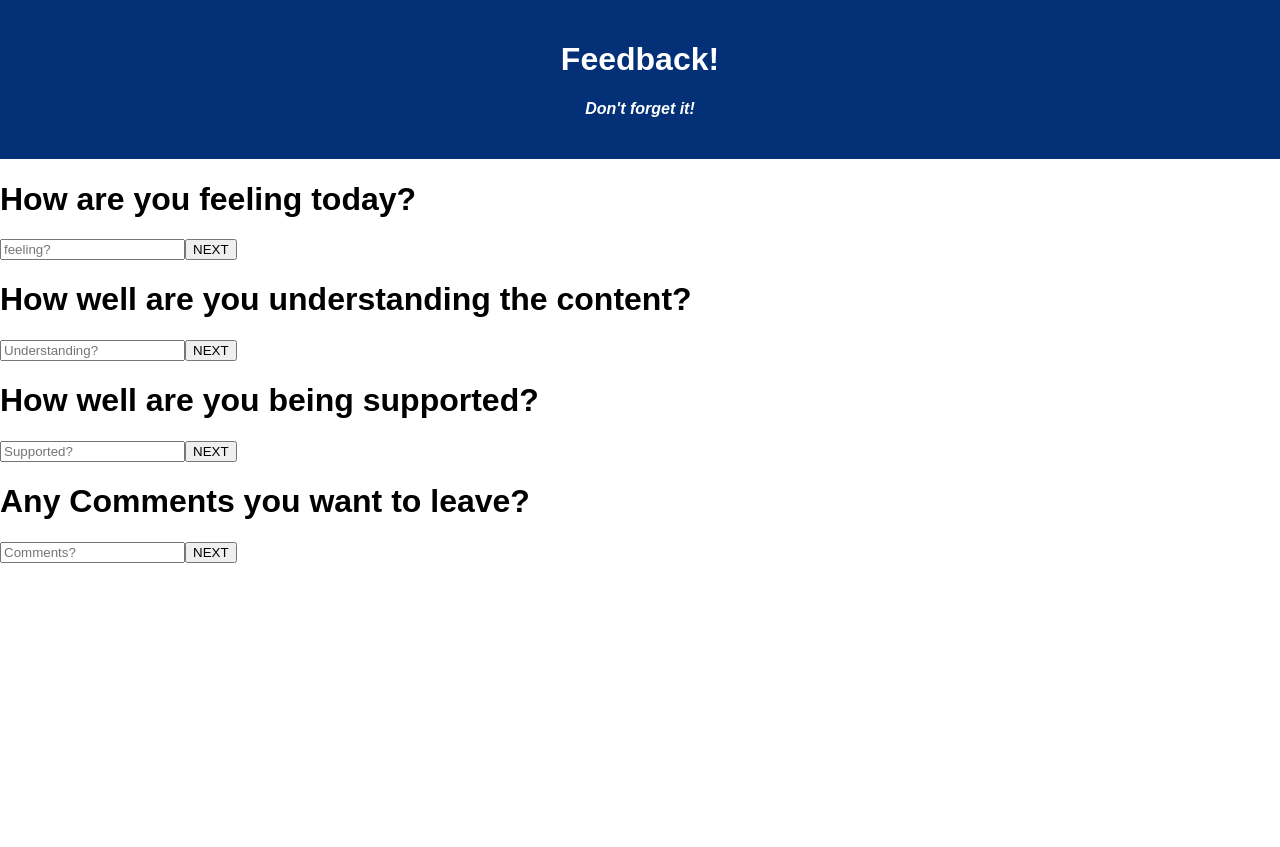
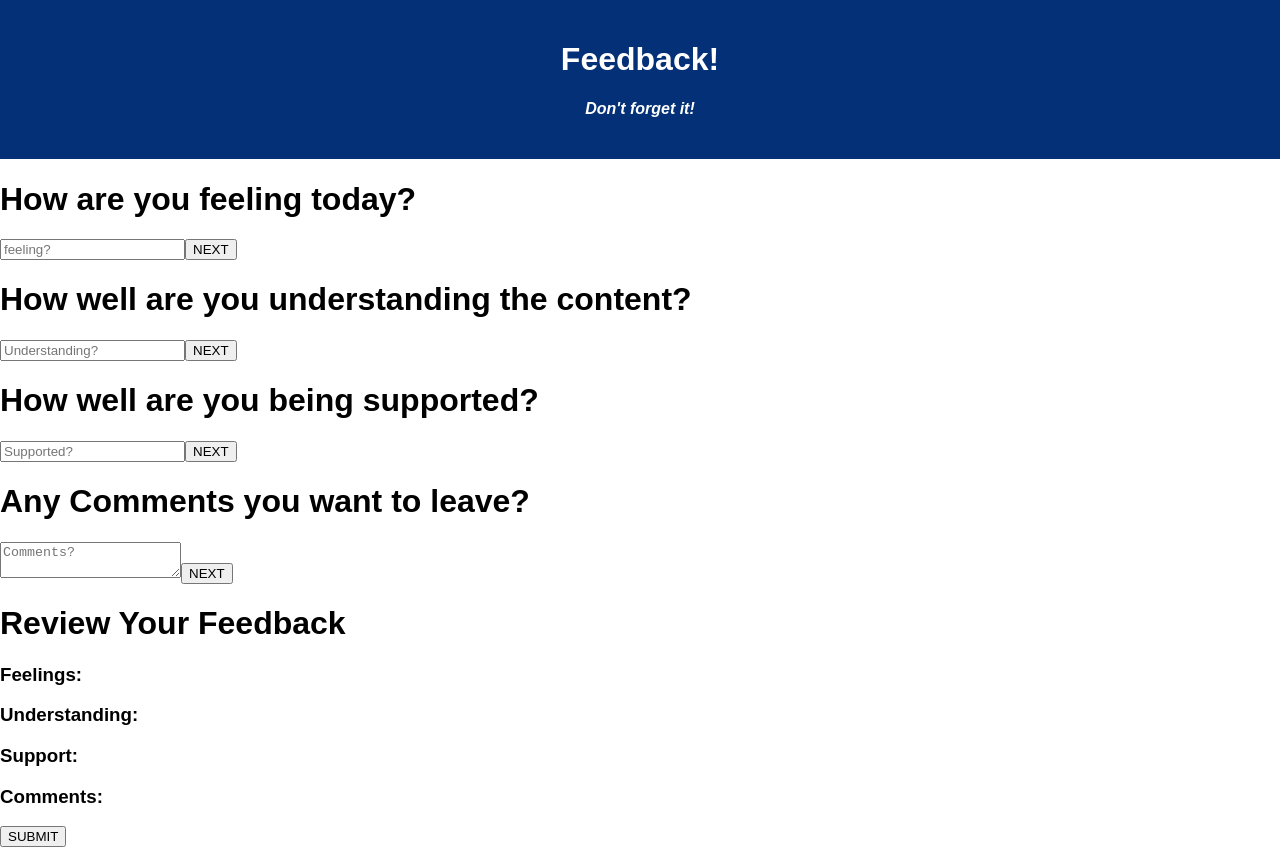
Before and after one commit to MrOrtiz1988/weekend-redux-feedback-loop, a React (Create React App) app: page / in a window 1280 px wide. Before the commit the page ends 800 px from the top, so only its background shows below. Built offline with nearby package versions, Linux system fonts and the light colour scheme.

Commit message:
review component created and retrieves data from the redux store properly

```diff
--- a/src/components/App/App.jsx
+++ b/src/components/App/App.jsx
@@ -19,7 +19,7 @@ function App() {
       <Understanding />
       <Supported />
       <Comments />
-      {/* <Review /> */}
+      <Review />
     </div>
   );
 }
--- a/src/components/Comments/Comments.jsx
+++ b/src/components/Comments/Comments.jsx
@@ -20,7 +20,7 @@ function Comments () {
     return (
         <form onSubmit={sendComment}>
             <h1>Any Comments you want to leave?</h1>
-            <input
+            <textarea
                 type="text"
                 placeholder="Comments?"
                 value={commentInput}
--- a/src/components/Review/Review.jsx
+++ b/src/components/Review/Review.jsx
@@ -1,4 +1,4 @@
-import { useSelector } from 'react';
+import { useSelector } from 'react-redux';
 
 function Review () {
 
@@ -7,10 +7,11 @@ function Review () {
     return (
         <div>
             <h1>Review Your Feedback</h1>
-            <h3>Feelings: {feedback.feelings}</h3>
+            <h3>Feelings: {feedback.feeling}</h3>
             <h3>Understanding: {feedback.understanding}</h3>
             <h3>Support: {feedback.supported}</h3>
             <h3>Comments: {feedback.comments}</h3>
+            <button>SUBMIT</button>
         </div>
     )
 }
```
